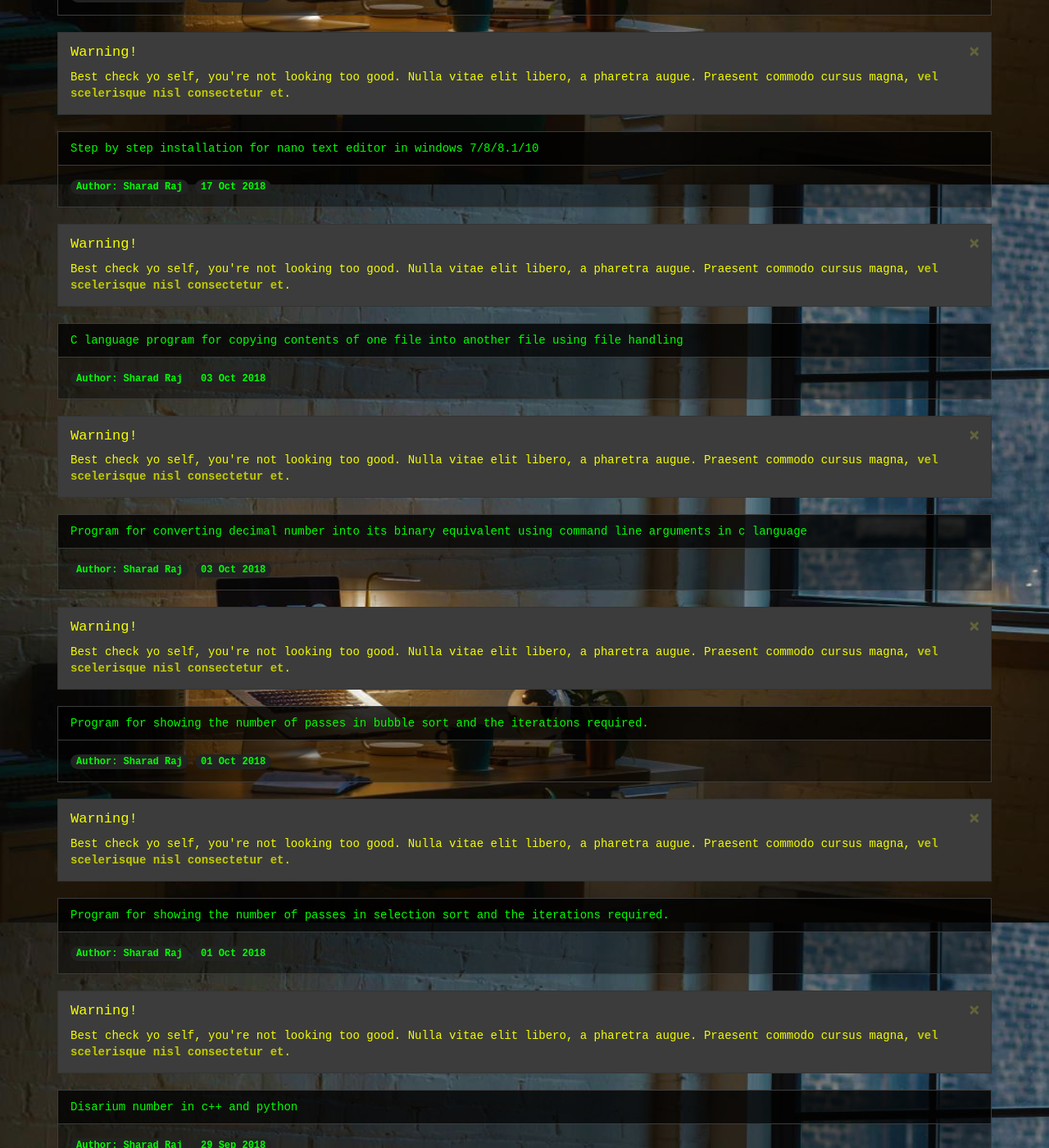
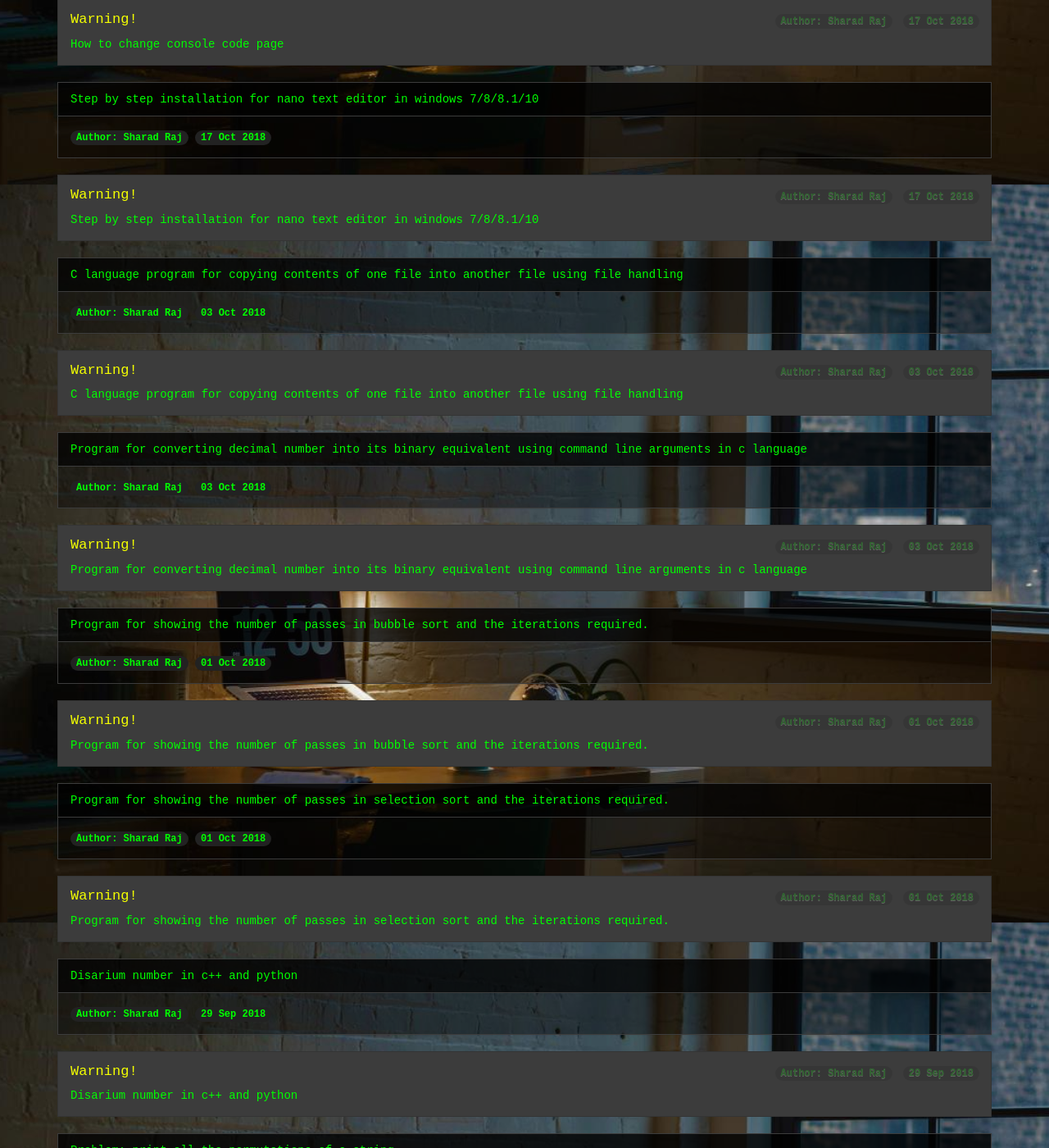
Before and after one commit to cwithsharad/cwithsharad.github.io, a Jekyll site: the page built from blog/index.html, in a window 1280 px wide and 1400 px high, scrolled down 675 px. Shown: the whole window at 82% size. Built offline with Jekyll 4.4.1, drawn with Linux system fonts in a browser that asks for light colours; emoji names are drawn with the system emoji font; the list of posts is cut into pages by our own code; some of the changed text lies outside the part shown.

Commit message:
Update index.html

```diff
--- a/blog/index.html
+++ b/blog/index.html
@@ -23,9 +23,12 @@
 				</div>
 			</div>
 <div class="alert alert-dismissible alert-warning">
-                    <button type="button" class="close">×</button>
+                    <button type="button" class="close">
+			<span class="badge">Author: {{ post.author }}</span>
+			<span class="badge">{{post.date|date_to_string}}</span>
+		    </button>
                     <h4>Warning!</h4>
-                    <p>Best check yo self, you're not looking too good. Nulla vitae elit libero, a pharetra augue. Praesent commodo cursus magna, <a href="#" class="alert-link">vel scelerisque nisl consectetur et</a>.</p>
+                    <p><a href="{{post.url}}">{{ post.title | capitalize }}</a></p>
 </div>
 		</div>
 {% endfor %}
```
